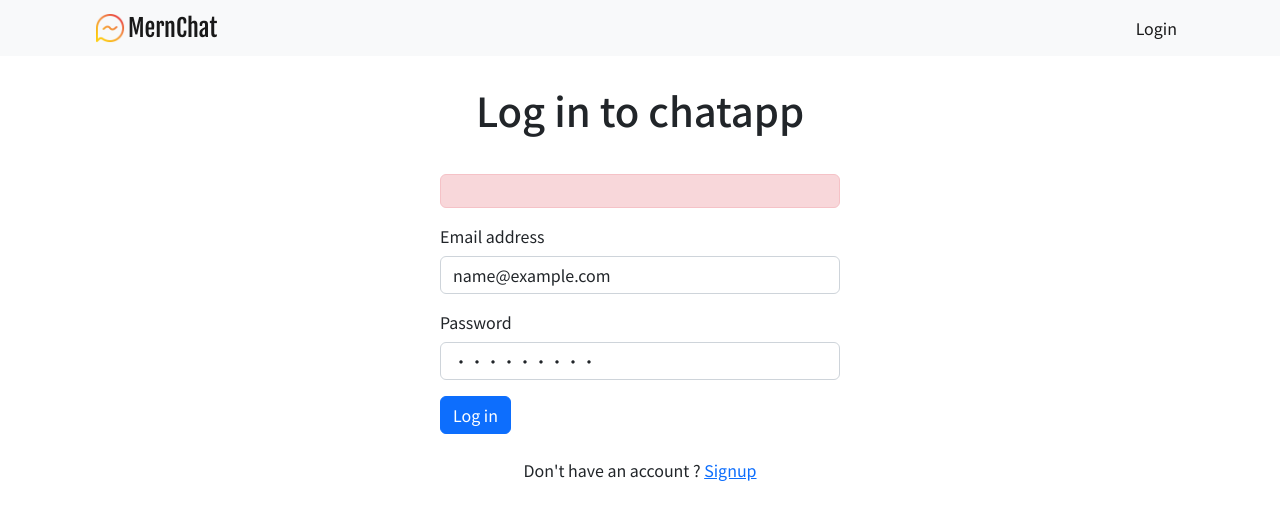
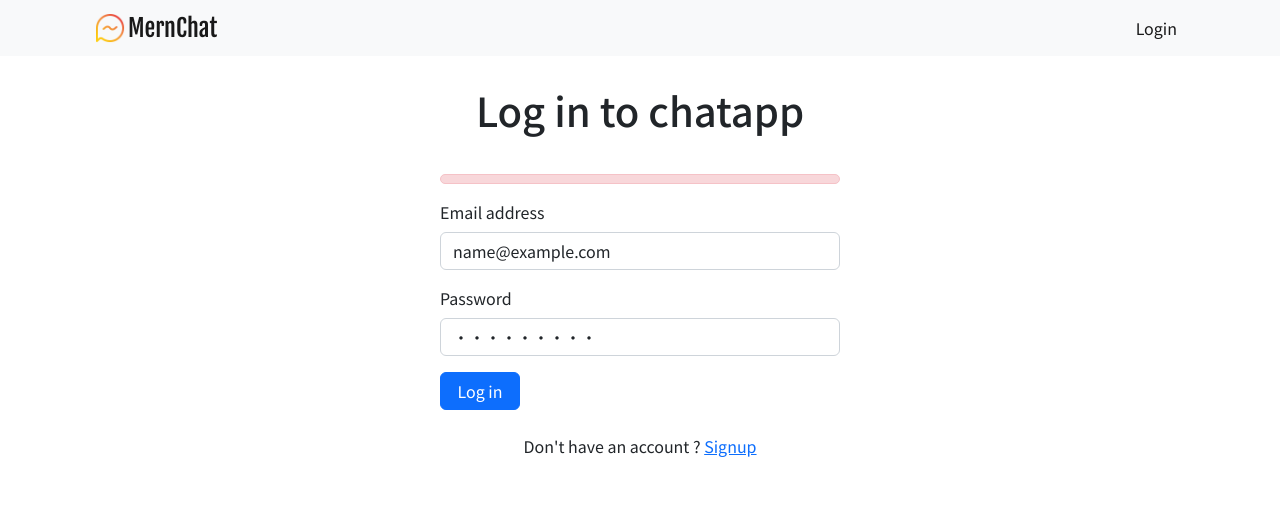
Before and after one commit to AubreyHLI/mern-chatApp, a React (Create React App) app in the folder mern-chat-frontend/: page /login in a window 1280 px wide. Both pictures are taken after typing "name@example.com", "Sample123" into the empty fields and a click on the button "Log in". Shown: the top 520 px of the page. Built offline with nearby package versions, Linux system fonts and the light colour scheme; no server answers; a web font is replaced by a local one.

Commit message:
modified some styles

```diff
--- a/mern-chat-frontend/src/pages/Login.js
+++ b/mern-chat-frontend/src/pages/Login.js
@@ -29,7 +29,7 @@ const Login = () => {
     <Form className='login' onSubmit={handleLogin}>
         <h1 className='text-center login-heading'>Log in to chatapp</h1>
 
-        {error && <p className='alert alert-danger'>{error.data}</p>}
+        {error && <p className='alert alert-danger py-1'>{error.data}</p>}
 
         <Form.Group className="mb-3" controlId="formBasicEmail">
             <Form.Label>Email address</Form.Label>
@@ -40,8 +40,8 @@ const Login = () => {
             <Form.Label>Password</Form.Label>
             <Form.Control type="password" placeholder="Password" value={password} onChange={e => setPassword(e.target.value)} required/>
         </Form.Group>
-        <Button variant="primary" type="submit">
-            {isLoading ? 'Log in...' :'Log in' }
+        <Button variant="primary" type="submit" style={{width: 80}}>
+            {isLoading ? <Spinner animation="border" size="sm" />:'Log in' }
         </Button>
 
         <div className='py-4'>
```
